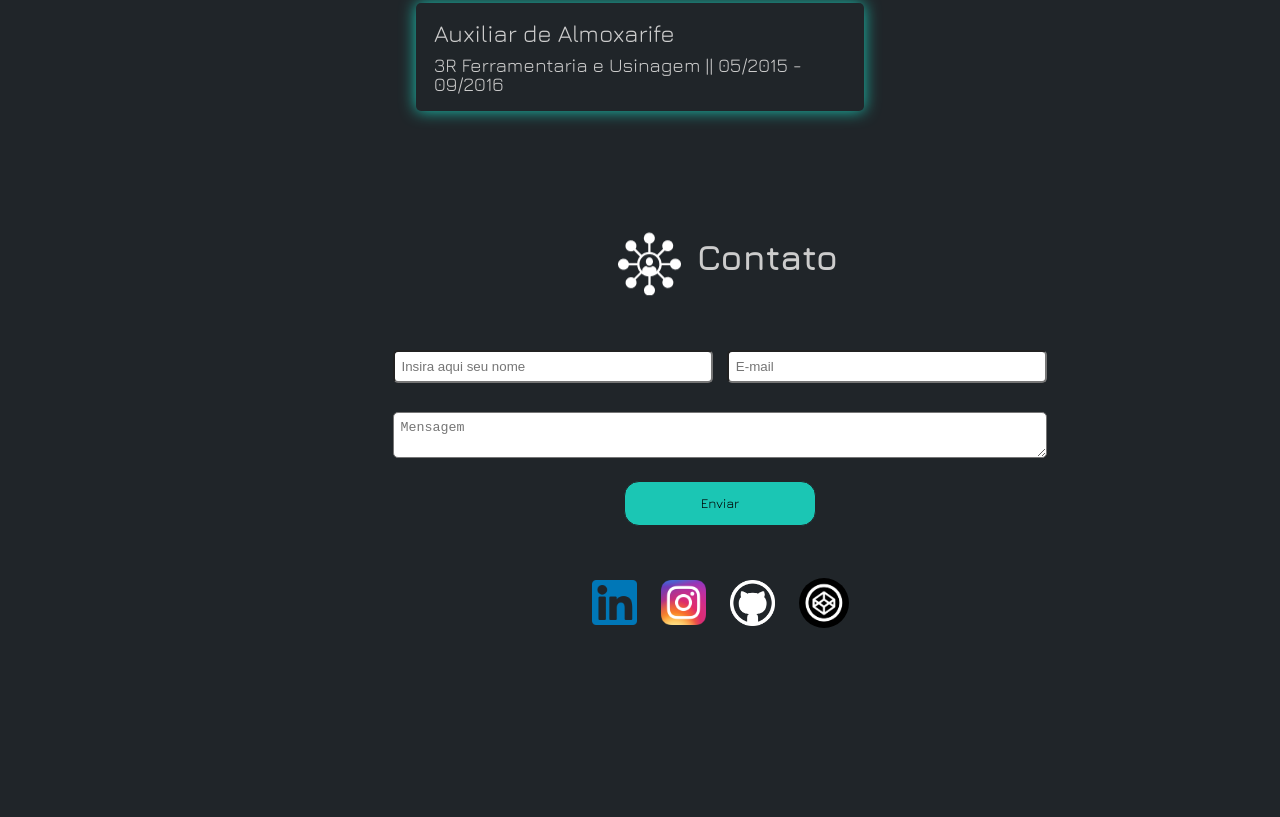
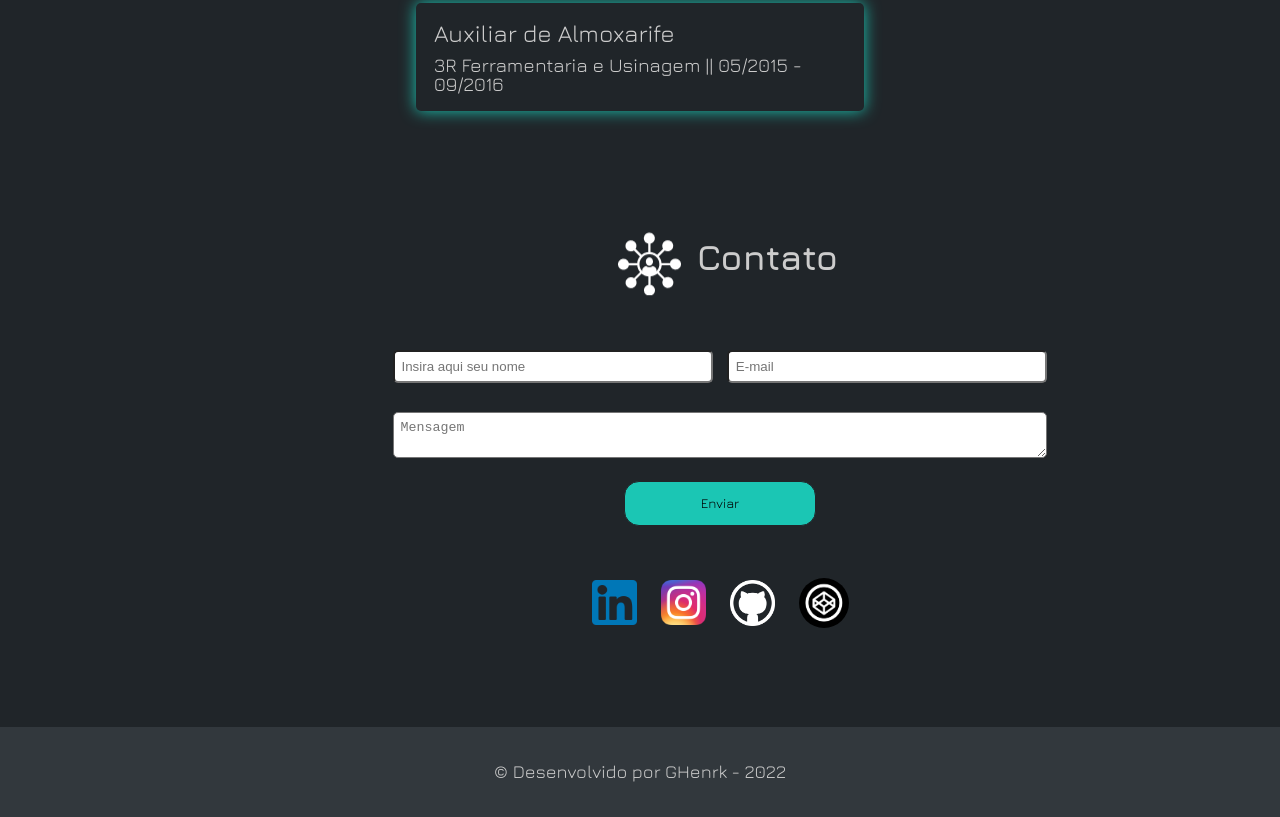
Before and after one commit to GHenrk/mypage, a plain HTML site: page index.html in a window 1280 px wide. Shown: the part 3273-4090 px from the top of the page. Before the commit the page ends 4000 px from the top, so only its background shows below. Drawn offline with nearby package versions, Linux system fonts and the light colour scheme.

Commit message:
Criacao do footer

```diff
--- a/assets/css/estilos.css
+++ b/assets/css/estilos.css
@@ -5,3 +5,16 @@ body {
     background-color: var(--cinza-escuro-background);
     font-size: var(--tamanho-fonte);
 }
+
+footer {
+    background-color: var(--cinza-escuro-menu);
+    padding:2em;
+    text-align: center;
+
+}
+
+.copyright {
+    color:var(--cor-fonte-principal);
+    font-size: 1em;
+    font-family: var(--fonte-menu);
+}
--- a/index.html
+++ b/index.html
@@ -128,6 +128,9 @@
             </aside>
         </section>
     </main>
+    <footer>
+        <p class="copyright">&copy; Desenvolvido por GHenrk - 2022</p>
+    </footer>
 
     <script src="index.js"></script>
 </body>
```
